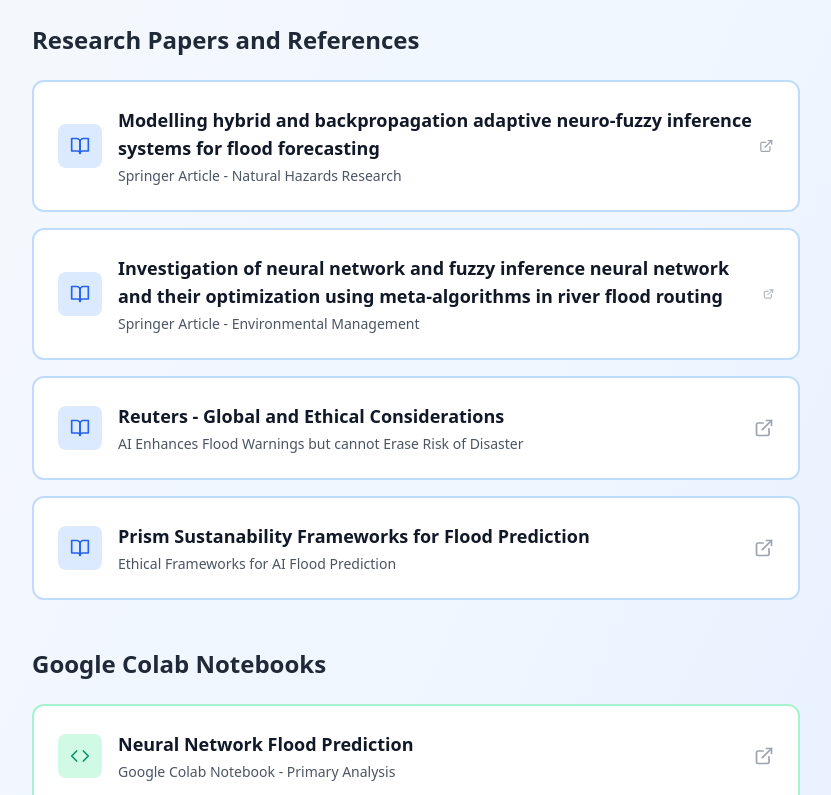
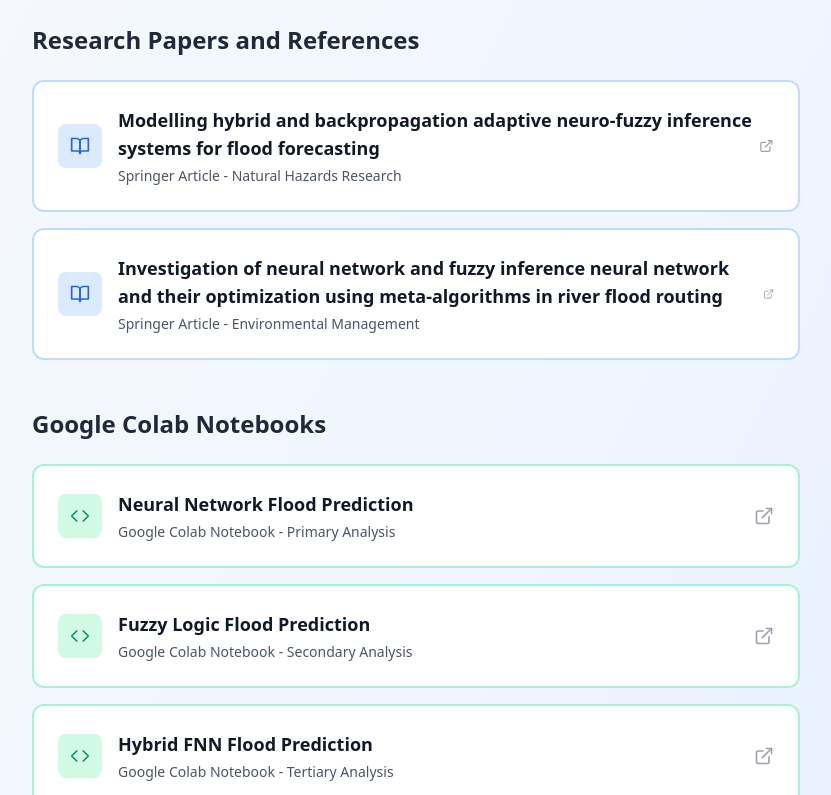
Before and after one commit to george-bobby/flood-prediction, a React (Vite) app: page / in a window 1280 px wide. Shown: the part 524-1319 px from the top of the page, without its empty margins (224-1055 px from the left). Built offline with nearby package versions, Linux system fonts and the light colour scheme.

Commit message:
Update Home.tsx

```diff
--- a/src/pages/Home.tsx
+++ b/src/pages/Home.tsx
@@ -14,18 +14,6 @@ const Home = () => {
       title: "Investigation of neural network and fuzzy inference neural network and their optimization using meta-algorithms in river flood routing",
       description: "Springer Article - Environmental Management",
       url: "https://link.springer.com/article/10.1007/s11069-018-3456-z",
-      icon: <BookOpen className="w-5 h-5" />
-    },
-    {
-      title: "Reuters - Global and Ethical Considerations",
-      description: "AI Enhances Flood Warnings but cannot Erase Risk of Disaster",
-      url: "https://www.reuters.com/technology/artificial-intelligence/ai-enhances-flood-warnings-cannot-erase-risk-disaster-2024-10-15/",
-      icon: <BookOpen className="w-5 h-5" />
-    },
-    {
-      title: "Prism Sustanability Frameworks for Flood Prediction",
-      description: "Ethical Frameworks for AI Flood Prediction",
-      url: "https://prism.sustainability-directory.com/scenario/ethical-frameworks-for-ai-flood-prediction/",
       icon: <BookOpen className="w-5 h-5" />
     }
   ];
```
